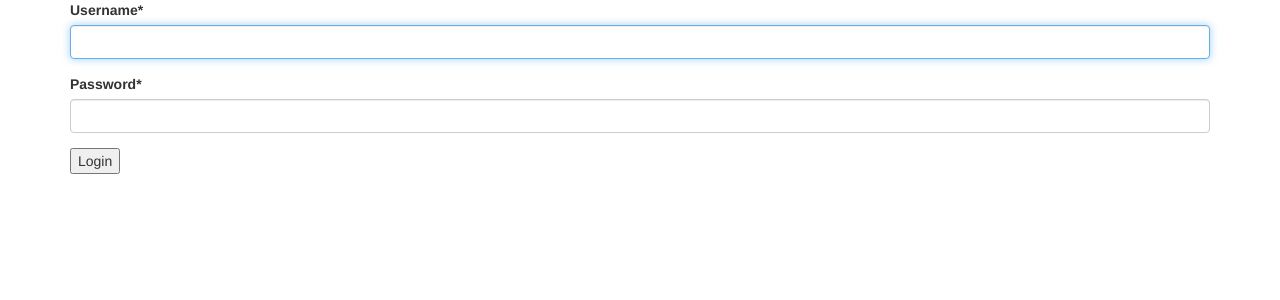
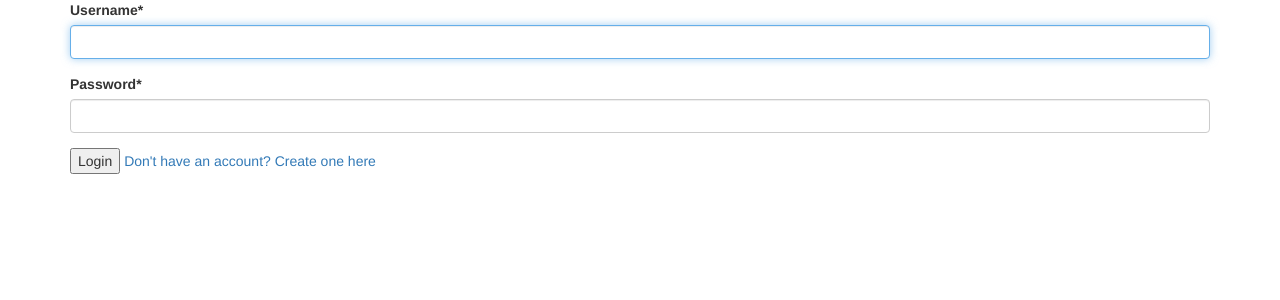
Before and after one commit to abdulbasith007/Courseify, a Django app: page /login/ in a window 1280 px wide. Shown: the top 300 px of the page. Run offline with Django 3.2, Linux system fonts and the light colour scheme; some libraries are stand-ins or nearby versions.

Commit message:
comitted on 6 july,3 courses and their ids of gdrive created,creating user option added

```diff
--- a/courseify/users/templates/users/login.html
+++ b/courseify/users/templates/users/login.html
@@ -4,7 +4,9 @@
 <form method="POST">{% csrf_token %}
     {{form|crispy}}
     <button type="submit">Login</button>
+    <a href="/register"> Don't have an account? Create one here</a>
 </form>
+
 <br>
 {% if messages %}
 {% for m in messages %}
```
Also changed, not shown: courseify/.credentials/google-drive-credentials.json, courseify/db.sqlite3.
